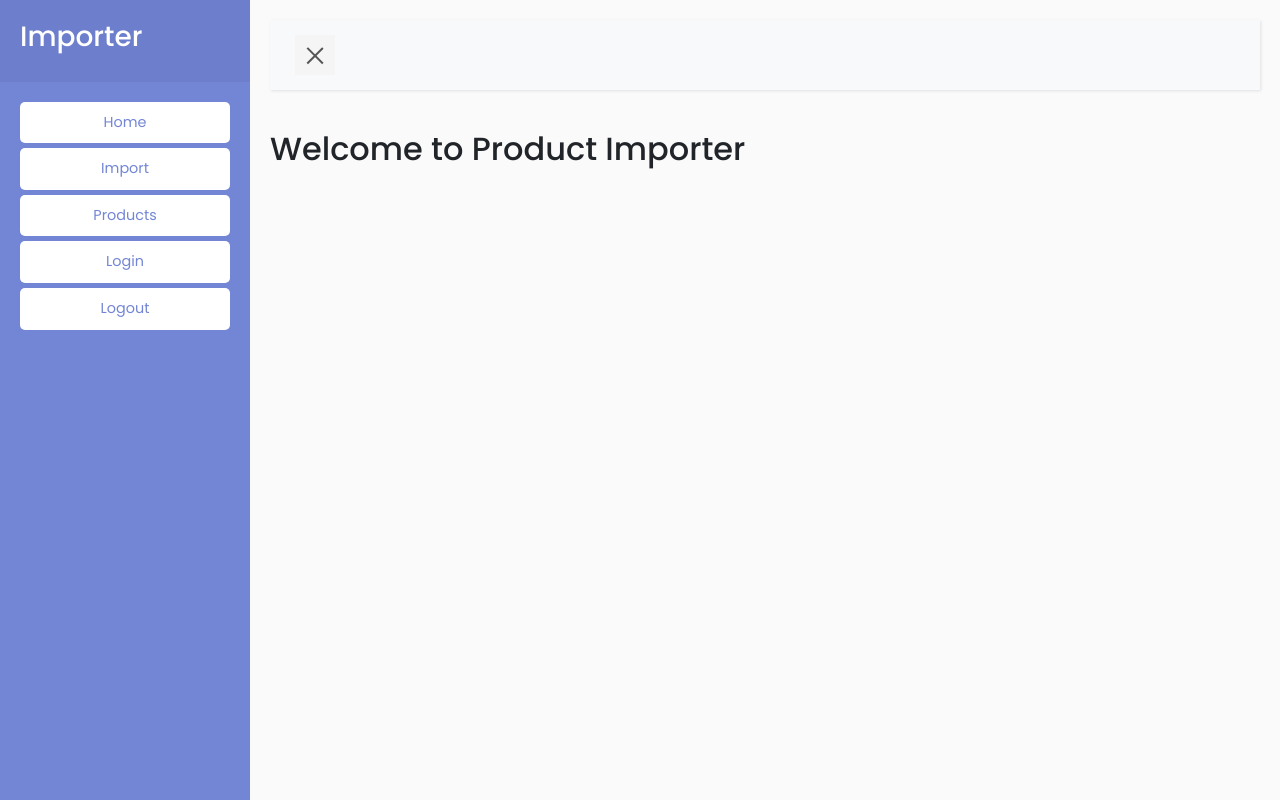
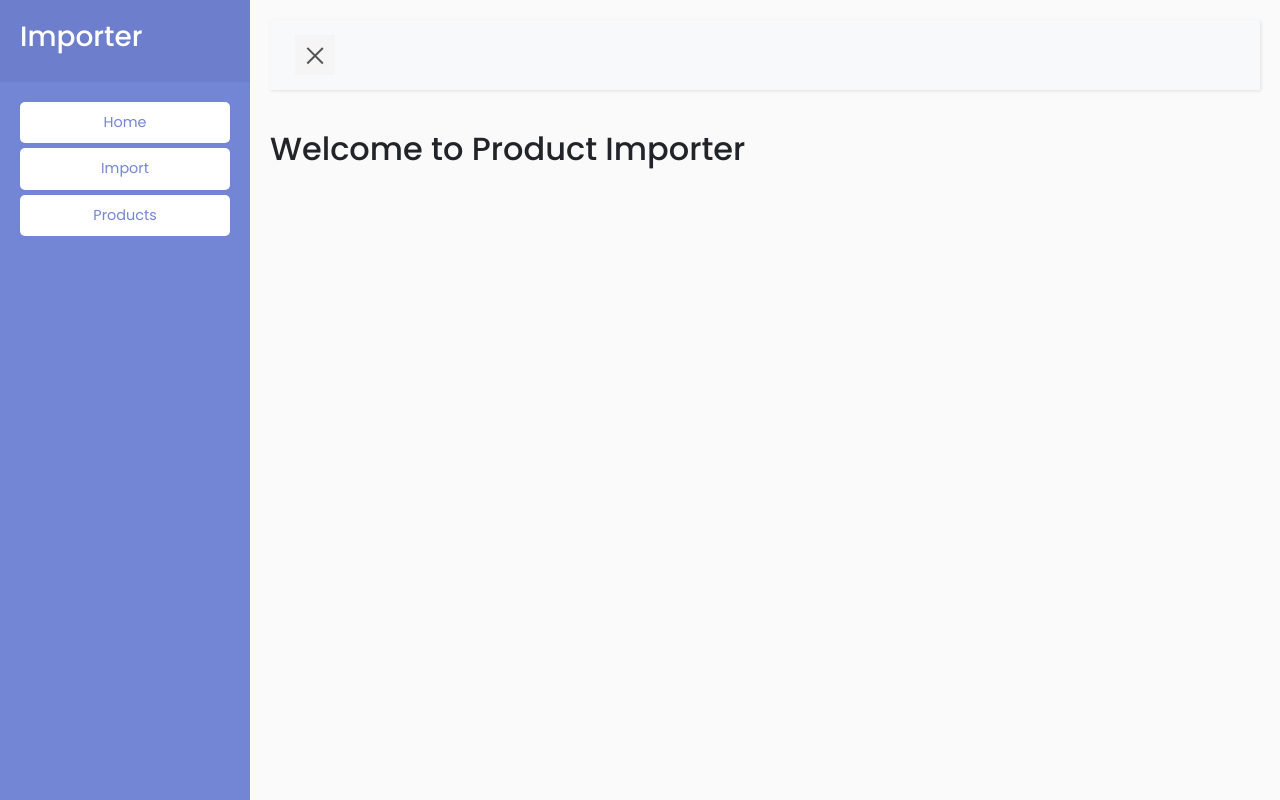
Before and after one commit to vipinc007/ProductImporter, a Flask app: page / in a window 1280 px wide. Run offline with Flask 2, Linux system fonts and the light colour scheme; some libraries are stand-ins or nearby versions.

Commit message:
Removed new linkns. testing automatic deployment in heroku

```diff
--- a/templates/common/layout.html
+++ b/templates/common/layout.html
@@ -56,8 +56,6 @@
                     <a href="{{ url_for('home') }}" class="download">Home</a>
                     <a href="{{ url_for('importer') }}" class="download">Import</a>
                     <a href="{{ url_for('products') }}" class="download">Products</a>
-                    <a href="login" class="download">Login</a>
-                    <a href="login" class="download">Logout</a>
                 </li>
 
             </ul>
```
